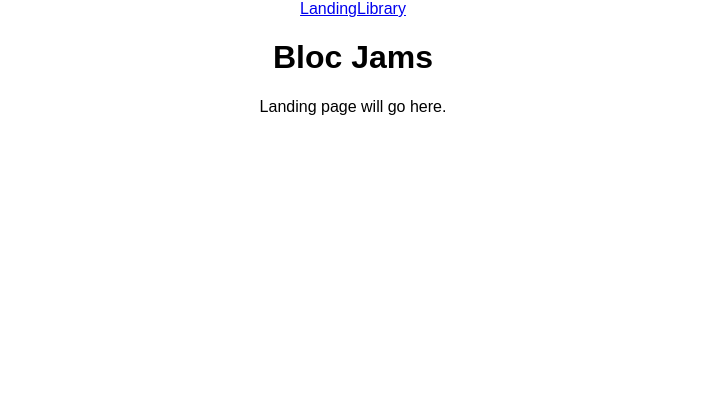
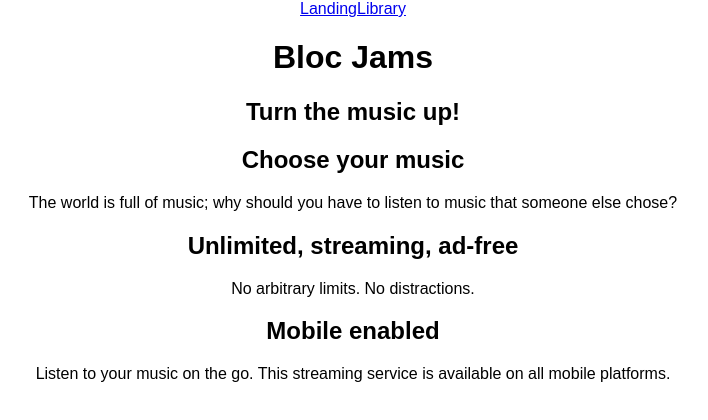
Before and after one commit to madhumurthy16/bloc-jams-react, a React (Create React App) app: page / in a window 1280 px wide. Shown: the top 420 px of the page, without its empty margins (287-995 px from the left). Built offline with nearby package versions, Linux system fonts and the light colour scheme.

Commit message:
Checkpoint 4 components:landing completed

```diff
--- a/src/components/Landing.js
+++ b/src/components/Landing.js
@@ -4,9 +4,24 @@
 
 const Landing = () => (
 	<section className="landing">
-		Landing page will go here.
+		<h1>Turn the music up!</h1>
+
+		<section className="selling-points">
+			<div className="point">
+				<h2 className="point-title">Choose your music</h2>
+				<p className="point-description">The world is full of music; why should you have to listen to music that someone else chose?</p>
+			</div>
+			<div className="point">
+        		<h2 className="point-title">Unlimited, streaming, ad-free</h2>
+        		<p className="point-description">No arbitrary limits. No distractions.</p>
+      		</div>
+      		<div className="point">
+       			 <h2 className="point-title">Mobile enabled</h2>
+        		<p className="point-description">Listen to your music on the go. This streaming service is available on all mobile platforms.</p>
+      		</div>
+
+		</section>
 	</section>
-
 );
 
 export default Landing;
```
